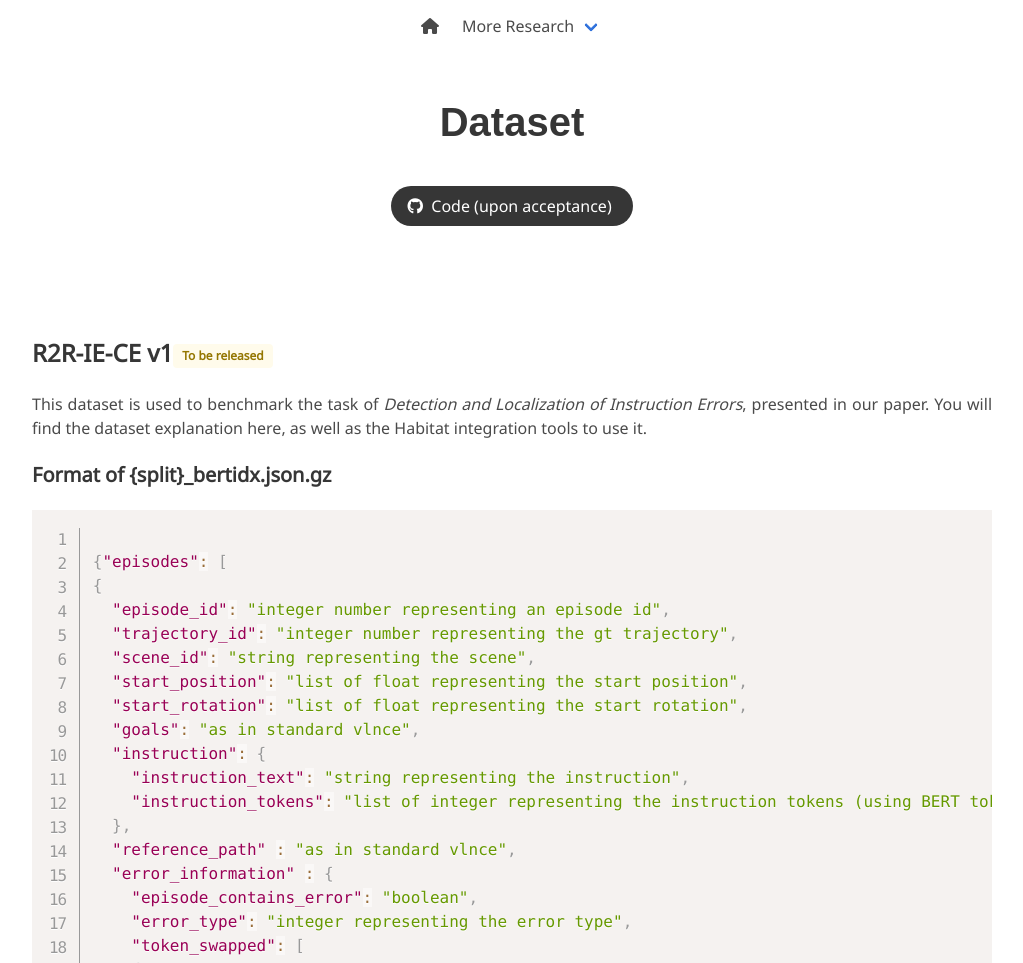
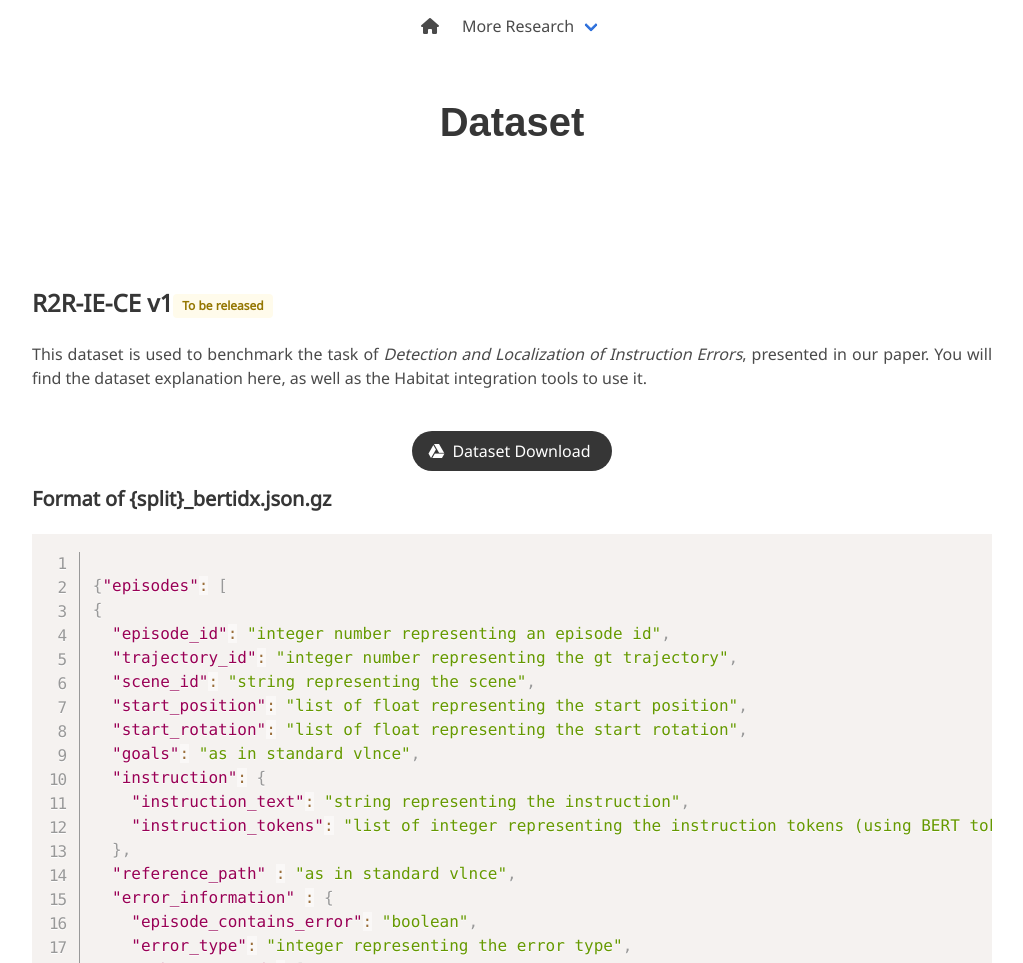
Before and after one commit to intelligolabs/R2RIE-CE, a plain HTML site: page dataset.html in a window 1280 px wide. Shown: the top 963 px of the page, without its empty margins (128-1151 px from the left). Drawn offline with nearby package versions, Linux system fonts and the light colour scheme; some icons are missing; a web font is replaced by a local one.

Commit message:
dataset released

```diff
--- a/dataset.html
+++ b/dataset.html
@@ -55,6 +55,9 @@
             <a class="navbar-item" href="https://intelligolabs.github.io/Le-RNR-Map/">
               Le-RNR-Map (ICCV 2023)
             </a>
+            <a class="navbar-item" href="https://arxiv.org/abs/2406.05080">
+              I2EDL: Interactive Instruction Error Detection and Localization
+            </a>
           </div>
         </div>
       </div>
@@ -88,15 +91,15 @@
 
 
                 <!-- Code Link. -->
-                <span class="link-block">
+                <!-- <span class="link-block">
                   <a href="https://github.com/intelligolabs/R2RIE-CE"
                     class="external-link button is-normal is-rounded is-dark">
                     <span class="icon">
                       <i class="fab fa-github"></i>
                     </span>
-                    <span>Code (upon acceptance)</span>
+                    <span>Code</span>
                   </a>
-                </span>
+                </span> -->
               </div>
             </div>
           </div>
@@ -120,6 +123,17 @@
               You will find the dataset explanation here, as well as the Habitat integration tools to use it.
             </p>
           </div>
+          <div class="column has-text-centered">
+          <span class="link-block">
+            <a href="https://drive.google.com/file/d/1GbypzvkiQ-e8M2I77UU5YDIZXi1sHkC3/view?usp=sharing" target="_blank"
+              class="external-link button is-normal is-rounded is-dark">
+              <span class="icon">
+                <i class="fab fa-google-drive"></i>
+              </span>
+              <span>Dataset Download</span>
+            </a>
+          </span>
+        </div>
 
           <h5 class="title is-5">Format of {split}_bertidx.json.gz</h5>
 
@@ -157,7 +171,7 @@
           </code></pre>
 
           <h5 class="title is-5">Habitat integration</h5>
-          <p>In Progress</p>
+          <p>See readme in the repo.</p>
         </div>
 
       </div>
```
Also changed, not shown: index.html (+4 -1 lines).
